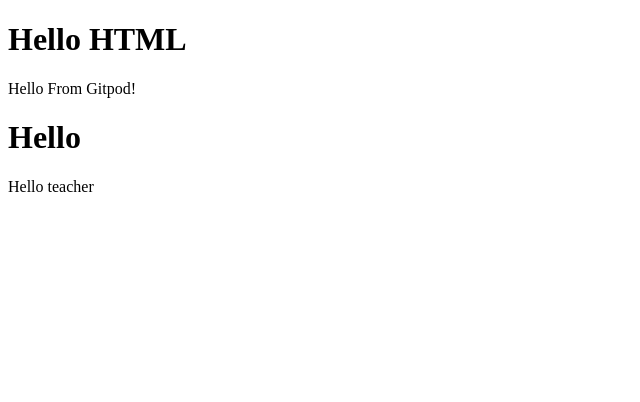
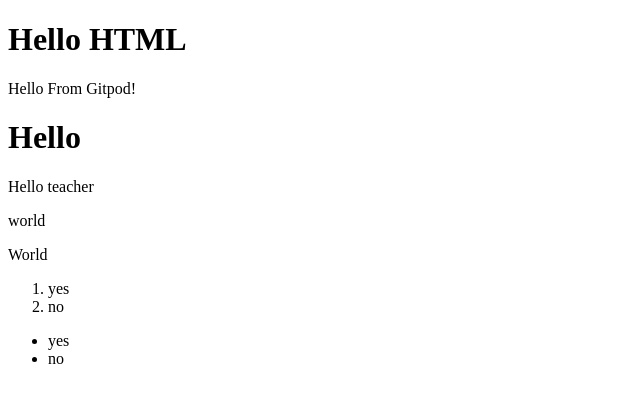
Before and after one commit to Nata1996Liia/hello-world, a plain HTML site: page index.html in a window 1280 px wide. Shown: the whole page, without its empty margins (0-640 px from the left). Drawn offline with Linux system fonts and the light colour scheme.

Commit message:
Added paragraph

```diff
--- a/index.html
+++ b/index.html
@@ -10,3 +10,16 @@
 </html>
 <h1>Hello</h1>
 <p>Hello teacher</p>
+<!--A lot of information-->
+<main>
+<p>world</p>
+<p>World</p>
+</main>
+<ol>
+    <li>yes</li>
+    <li>no</li>
+</ol>
+<ul>
+    <li>yes</li>
+    <li>no</li>
+</ul>
```
